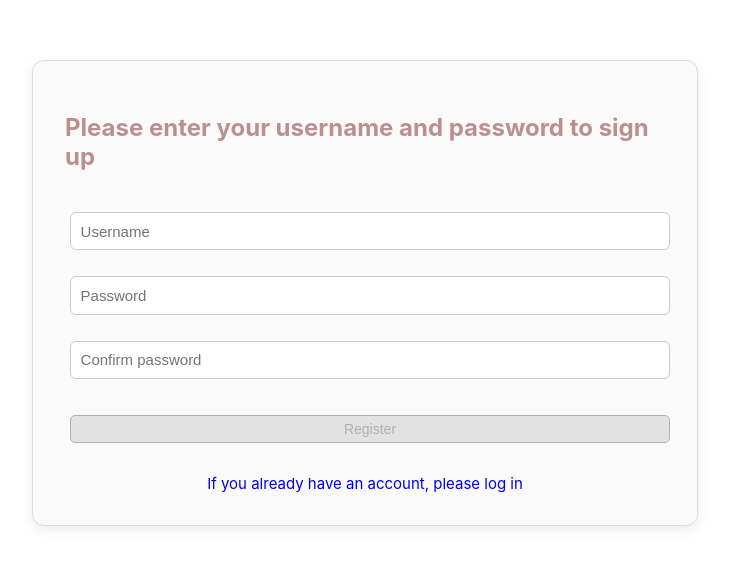
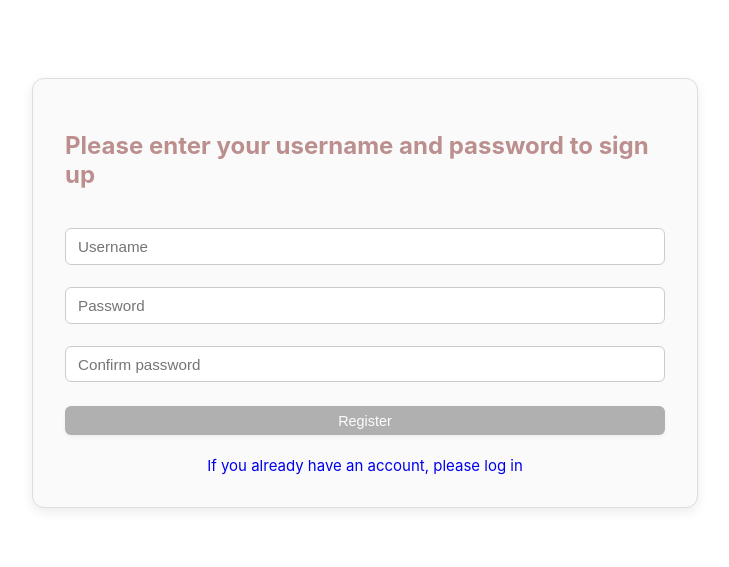
Before and after one commit to atsiarnouskaya/recipe-web-app-front, a React (Create React App) app: page /register in a window 1280 px wide. Shown: the part 107-674 px from the top of the page, without its empty margins (275-1004 px from the left). Built offline with nearby package versions, Linux system fonts and the light colour scheme.

Commit message:
Changed style

```diff
--- a/src/API/RecipeService.jsx
+++ b/src/API/RecipeService.jsx
@@ -32,7 +32,7 @@ export default class RecipeService extends React.Component {
     }
 
     static async deleteRecipe(id) {
-        const response = await axios.put(`http://localhost:8080/custom/deleteRecipe/${id}`,
+        const response = await axios.put(`http://localhost:8080/custom/deleteRecipe/${id}`, {},
             {withCredentials: true});
 
         return response;
--- a/src/Components/AllRecipes/AllRecipesStyle.module.css
+++ b/src/Components/AllRecipes/AllRecipesStyle.module.css
@@ -20,20 +20,27 @@
     justify-content: flex-end;
 }
 
+
 .cardButton {
-    padding: 4px 10px;
-    margin: 3px;
-    font-size: 13px;
+    padding: 0.3rem 0.75rem;
+    background-color: #8B0000;
+    color: white;
     border: none;
-    border-radius: 6px;
-    background-color: rosybrown;
-    color: white;
+    border-radius: 5px;
+    font-size: 0.85rem;
+    font-weight: 500;
     cursor: pointer;
-    transition: background-color 0.2s ease;
-    width: auto;
-    min-width: 100px;
+    width: fit-content;
+    margin: 0.5rem;
+    transition: background-color 0.2s ease, transform 0.1s ease;
 }
 
 .cardButton:hover {
-    background-color: #583432;
+    background-color: #a30000;
+    transform: translateY(-1px);
 }
+
+.cardButton:active {
+    background-color: #660000;
+    transform: translateY(0);
+}
--- a/src/Components/Button/ButtonStyle.module.css
+++ b/src/Components/Button/ButtonStyle.module.css
@@ -1,27 +1,31 @@
 .myBtn {
-    box-sizing: border-box;
-    display: inline-block;
-    padding: 5px 15px;
-    margin: 15px 5px;
+    display: block;
     width: 100%;
-    color: saddlebrown;
-    font-size: 14px;
-    background-color: transparent;
-    border: 1px solid burlywood;
-    border-radius: 5px;
+    padding: 0.4rem 0.8rem;
+    margin: 0.3rem 0;
+    background-color: #8B0000;
+    color: white;
+    font-size: 0.9rem;
+    font-weight: 500;
+    border: none;
+    border-radius: 6px;
     cursor: pointer;
-    position: relative;
+    transition: background-color 0.2s ease, transform 0.1s ease;
+    box-shadow: 0 2px 4px rgba(0, 0, 0, 0.08);
+}
+.myBtn:hover {
+    background-color: #a30000;
+    transform: translateY(-1px);
 }
 
-.myBtn:hover {
-    background-color: lightgoldenrodyellow;
-    color: saddlebrown;
+.myBtn:active {
+    background-color: #660000;
+    transform: translateY(0);
 }
 
 .myBtn:disabled {
-    color: gray;
-    background-color: lightgray;
-    border-color: gray;
+    color: white;
+    background-color: gray;
     pointer-events: none;
     opacity: 0.6;
 }
--- a/src/Components/Form/FormStyle.module.css
+++ b/src/Components/Form/FormStyle.module.css
@@ -6,7 +6,6 @@
     border-radius: 12px;
     background: #fafafa;
     box-shadow: 0 4px 12px rgba(0,0,0,0.08);
-
     display: flex;
     flex-direction: column;
     gap: 1rem;
@@ -28,7 +27,6 @@
     font-size: 0.9rem;
     margin-top: 8px;
     text-align: center;
-    animation: fadeIn 0.3s ease-in-out;
 }
 
 .ingredientsSection {
@@ -36,7 +34,6 @@
     border: 1px dashed #aaa;
     border-radius: 8px;
     background: #fff;
-
     display: flex;
     flex-direction: column;
     gap: 0.8rem;
@@ -46,6 +43,7 @@
     display: flex;
     justify-content: space-between;
     align-items: center;
-    padding: 5px 0;
-    border-bottom: 1px solid rosybrown;
+    gap: 0.8rem;
+    border-bottom: 1px solid #e0c2c2;
+    padding: 0.3rem 0;
 }
--- a/src/Components/Form/IngredientFormComponent.jsx
+++ b/src/Components/Form/IngredientFormComponent.jsx
@@ -1,7 +1,8 @@
 import React, {useContext, useEffect, useState} from "react";
 import SelectComponent from "../Select/SelectComponent";
 import InputComponent from "../Input/InputComponent";
-import classes from "./FormStyle.module.css"
+import classes from "./FormStyle.module.css";
+import btn from "../AllRecipes/AllRecipesStyle.module.css";
 import Button from "../Button/Button";
 import {RecipeContext} from "../../API/Context";
 import ComboboxComponent from "../Combobox/ComboboxComponent";
@@ -97,7 +98,7 @@ const IngredientFormComponent = ({options, onChange, recipeTitle, initialIngredi
                     (
                         <div className={classes.ingredientRow} key={ingredient.id}>
                          {ingredient.id} {ingredient.ingredientName} {ingredient.amount} {ingredient.startUnit}
-                        <Button onClick={() => deleteIngredient(ingredient)}>Delete</Button>
+                        <Button className={btn.cardButton} onClick={() => deleteIngredient(ingredient)}>Delete</Button>
                         </div>
                     ))
                 }
@@ -139,7 +140,7 @@ const IngredientFormComponent = ({options, onChange, recipeTitle, initialIngredi
 
 
 
-            <Button onClick={(e) => addIngredient(e)}>Add ingredient</Button>
+            <Button  onClick={(e) => addIngredient(e)}>Add ingredient</Button>
         </div>
         )
 }
--- a/src/Components/Input/InputStyle.module.css
+++ b/src/Components/Input/InputStyle.module.css
@@ -1,20 +1,18 @@
 
 .input {
     box-sizing: border-box;
-    position: relative;
     width: 100%;
-    padding: 0.6rem;
-    font-size: 15px;
-    margin: 5px 5px;
+    padding: 0.55rem 0.75rem;
+    font-size: 0.95rem;
     border: 1px solid #ccc;
     border-radius: 6px;
     background: #fff;
-
+    margin: 0.2rem 0;
     transition: border-color 0.2s, box-shadow 0.2s;
 }
 
 .input:focus {
-        border-color: #4cafef;
-        outline: none;
-        box-shadow: 0 0 4px rgba(76, 175, 239, 0.5);
-    }
+    border-color: #4cafef;
+    outline: none;
+    box-shadow: 0 0 4px rgba(76, 175, 239, 0.4);
+}
--- a/src/Components/Navigation/Navbar.jsx
+++ b/src/Components/Navigation/Navbar.jsx
@@ -12,7 +12,7 @@ const Navbar = () => {
     const navigate = useNavigate();
 
     const logout = async () => {
-        const response = await AuthService.logout();
+        await AuthService.logout();
         setIsAuth(false)
         setUser(null)
         navigate("/login")
@@ -22,7 +22,7 @@ const Navbar = () => {
         <div className={classes.navbar}>
             <Link className={classes.link} to={"/allRecipes"}>All recipes</Link>
             <Link className={classes.link} to={"/createRecipe"}>Create Recipe</Link>
-            <Button onClick={() => logout()}>Logout</Button>
+            <Button className={classes.navbarBtn} onClick={() => logout()}>Logout</Button>
 
         </div>
     )
--- a/src/Components/Navigation/NavbarStyle.module.css
+++ b/src/Components/Navigation/NavbarStyle.module.css
@@ -1,6 +1,6 @@
 .navbar {
     display: flex;
-    justify-content: flex-start;
+    justify-content: space-between;
     align-items: center;
     gap: 1.5rem;
     padding: 1rem 2rem;
@@ -20,3 +20,27 @@
 .link:hover {
     color: #8B0000;
 }
+
+.navbarBtn {
+    margin-left: auto;
+    padding: 0.5rem 1rem;
+    background-color: #8B0000;
+    color: white;
+    border: none;
+    border-radius: 6px;
+    font-size: 1rem;
+    font-weight: 500;
+    cursor: pointer;
+    transition: background-color 0.2s ease, transform 0.1s ease;
+    box-shadow: 0 2px 4px rgba(0, 0, 0, 0.1);
+}
+
+.navbarBtn:hover {
+    background-color: #a30000;
+    transform: translateY(-1px);
+}
+
+.navbarBtn:active {
+    background-color: #660000;
+    transform: translateY(0);
+}
--- a/src/Components/Select/Select.module.css
+++ b/src/Components/Select/Select.module.css
@@ -1,18 +1,16 @@
 .select {
     box-sizing: border-box;
     width: 100%;
-    padding: 0.6rem;
-    font-size: 1rem;
-
+    padding: 0.55rem 0.75rem;
+    font-size: 0.95rem;
     border: 1px solid #ccc;
     border-radius: 6px;
     background: #fff;
-
-    transition: border-color 0.2s, box-shadow 0.2s;
-}
+    margin: 0.2rem 0;
+    transition: border-color 0.2s, box-shadow 0.2s;}
 
 .select:focus {
     border-color: #4cafef;
     outline: none;
-    box-shadow: 0 0 4px rgba(76, 175, 239, 0.5);
+    box-shadow: 0 0 4px rgba(76, 175, 239, 0.4);
 }
```
